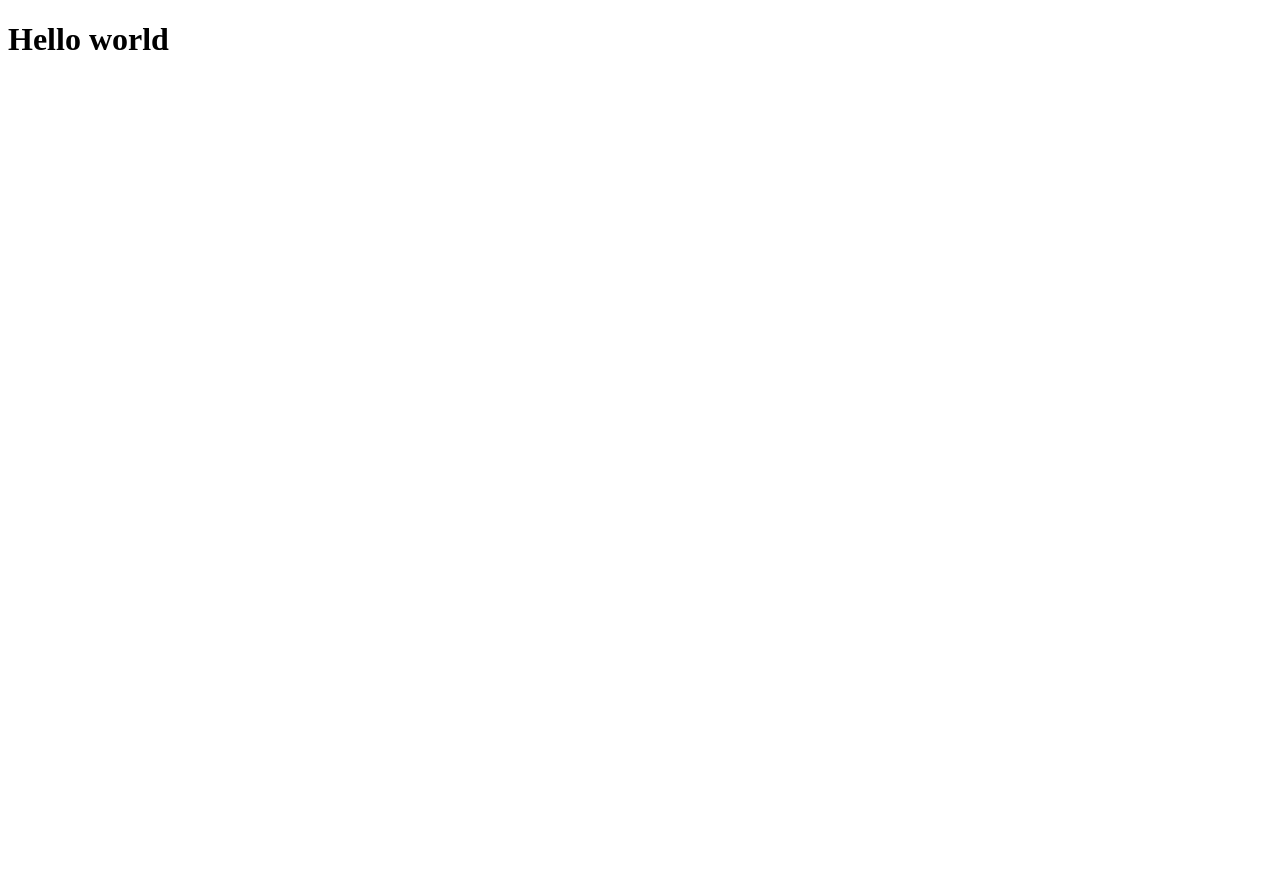
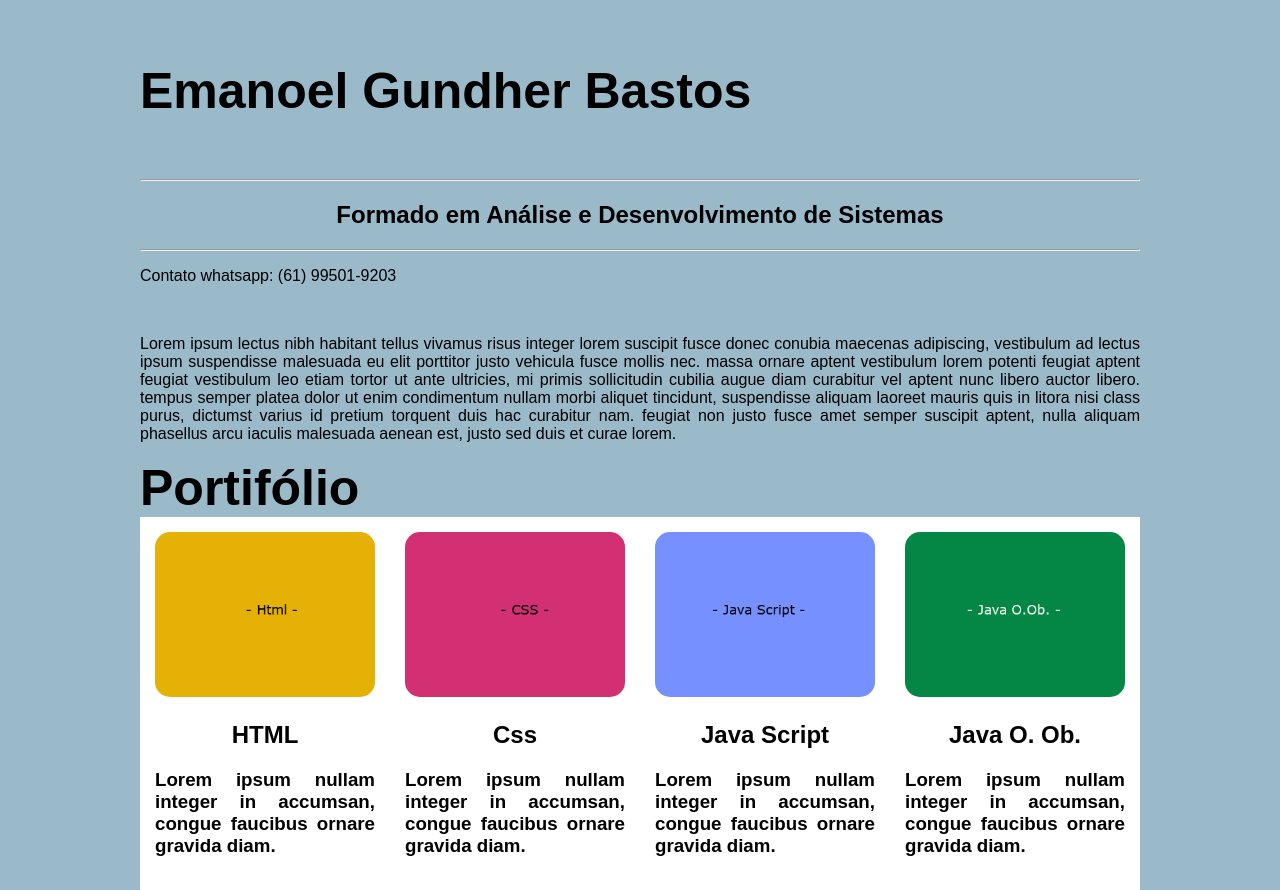
Before and after one commit to Gundher/portifolio-web, a plain HTML site: page index.html in a window 1280 px wide. Before the commit the page ends 800 px from the top, so only its background shows below. Drawn offline with Linux system fonts and the light colour scheme.

Commit message:
introduzinho css no head

```diff
--- a/index.html
+++ b/index.html
@@ -4,10 +4,114 @@
     <meta charset="UTF-8">
     <meta http-equiv="X-UA-Compatible" content="IE=edge">
     <meta name="viewport" content="width=device-width, initial-scale=1.0">
-    <title>Document</title>
+    <title>Emanoel Gundher Bastos</title>
+
+    <style>
+        body{
+            background-color: rgb(154, 185, 201);
+            padding: 20px;
+            font-family: Arial, Helvetica, sans-serif;
+        }
+        .main{
+            max-width: 1000px;
+            margin: auto;
+        }
+        h1{
+            font-size: 50px;
+            word-break: break-all;
+            align-items: center;
+        }
+        .row{
+            margin: 8px, -16px;
+        }
+        .colum{
+            float: left;
+            width: 25%;
+            border-radius: 10px;
+        }
+        .content{
+            background-color: white;
+            padding: 15px;
+            -webkit-box-shadow: 10px 10px 46px -1px rgba(0,0,0,0,75);
+            -moz-box-shadow: 10px 10px 46px -1px rgba(0,0,0,0,75);
+            box-shadow: 10px 10px 46px -1px rgba(0,0,0,0,75);
+        }
+        .img{
+            border-radius: 15px;
+
+        }
+        p{
+            text-align: justify;
+
+        }
+        h3{
+            text-align: justify;
+        }
+        h2{
+            text-align: center;
+        }
+
+
+    </style>
 </head>
 <body>
-    <h1>Hello world</h1>
+
+
+    <div class="main">
+        <h1>Emanoel Gundher Bastos</h1>
+        <br>
+        <hr/>
+        <h2>Formado em Análise e Desenvolvimento de Sistemas</h2>
+        <hr/>
+        <p>Contato whatsapp: (61) 99501-9203</p>
+        <br>
+        <p>Lorem ipsum lectus nibh habitant tellus vivamus risus integer lorem suscipit fusce donec conubia maecenas adipiscing, vestibulum ad lectus ipsum suspendisse malesuada eu elit porttitor justo vehicula fusce mollis nec. massa ornare aptent vestibulum lorem potenti feugiat aptent feugiat vestibulum leo etiam tortor ut ante ultricies, mi primis sollicitudin cubilia augue diam curabitur vel aptent nunc libero auctor libero. tempus semper platea dolor ut enim condimentum nullam morbi aliquet tincidunt, suspendisse aliquam laoreet mauris quis in litora nisi class purus, dictumst varius id pretium torquent duis hac curabitur nam. feugiat non justo fusce amet semper suscipit aptent, nulla aliquam phasellus arcu iaculis malesuada aenean est, justo sed duis et curae lorem.
+        </p>
+
+    </div>
+
+    <div>
+        <h1 class="main">Portifólio</h1>
+            </div>
+    <section class="main">
+
+        <div class="colum">
+            <div class="content">
+
+                <img class="img" src="./imagens/imagen1.png" alt="imagen de teste" style="width: 100%;">
+                <h2>HTML</h2>
+                <h3>	Lorem ipsum nullam integer in accumsan, congue faucibus ornare gravida diam. </h3>
+
+            </div>
+           </div>
+            <div class="colum">
+
+                <div class="content">
+                <img class="img" src="./imagens/imagen2.png" alt="imagen de teste" style="width: 100%;">
+                <h2>Css</h2>
+                <h3>	Lorem ipsum nullam integer in accumsan, congue faucibus ornare gravida diam. </h3>
+                </div>
+               </div>
+
+        <div class="colum">
+            <div class="content">
+
+                <img class="img" src="./imagens/imagen3.png" alt="imagen de teste" style="width: 100%;">
+                <h2>Java Script</h2>
+                <h3>	Lorem ipsum nullam integer in accumsan, congue faucibus ornare gravida diam. </h3>
+            </div>
+           </div>
+            <div class="colum">
+                <div class="content">
+
+                <img class="img" src="./imagens/imagen4.png" alt="imagen de teste" style="width: 100%;">
+                <h2>Java O. Ob.</h2>
+                <h3>	Lorem ipsum nullam integer in accumsan, congue faucibus ornare gravida diam. </h3>
+                </div>
+               </div>
+
+
+            </section>
 
 </body>
 </html>
```
Also changed, not shown: imagens/imagen1.png (added), imagens/imagen2.png (added), imagens/imagen3.png (added), imagens/imagen4.png (added).
